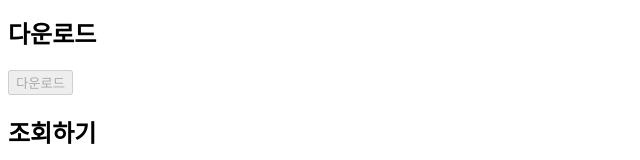
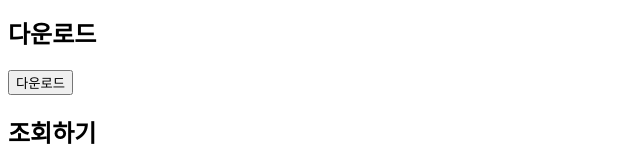
Before and after one commit to znagadeon/square-sum, a React (Vite) app: page / in a window 1280 px wide. Shown: the part 299-459 px from the top of the page, without its empty margins (0-640 px from the left). Built offline with nearby package versions, Linux system fonts and the light colour scheme.

Commit message:
Implement download function

```diff
--- a/src/App.tsx
+++ b/src/App.tsx
@@ -1,4 +1,23 @@
+import { useRef, useState } from 'react';
+
 const App = () => {
+  const [n, setN] = useState(10_000_000);
+  const [a, setA] = useState(3);
+  const [b, setB] = useState(1);
+
+  const map = useRef(new Map<number, number>()).current;
+
+  map.set(0, 0); // test
+
+  const download = () => {
+    const link = document.createElement('a');
+    const result = Array.from(map.entries()).map(([N, min]) => `${N}\t${min}`);
+    const blob = new Blob(['N\tmin\n' + result.join('\n')]);
+    link.href = URL.createObjectURL(blob);
+    link.download = `${n}-${a}-${b}.tsv`;
+    link.click();
+  };
+
   return (
     <div>
       <header>
@@ -38,7 +57,7 @@ const App = () => {
         </section>
         <section>
           <h2>다운로드</h2>
-          <button disabled={true}>다운로드</button>
+          <button disabled={false} onClick={download}>다운로드</button>
         </section>
         <section>
           <h2>조회하기</h2>
```
